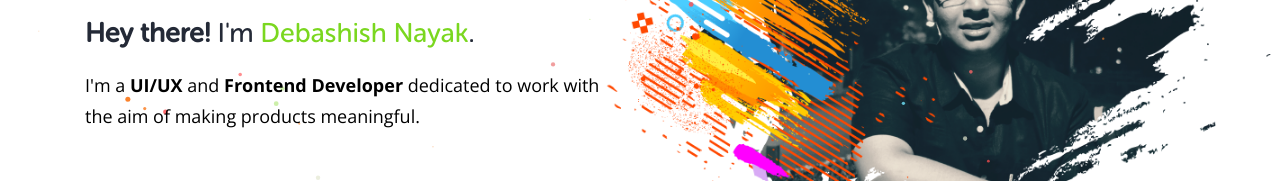
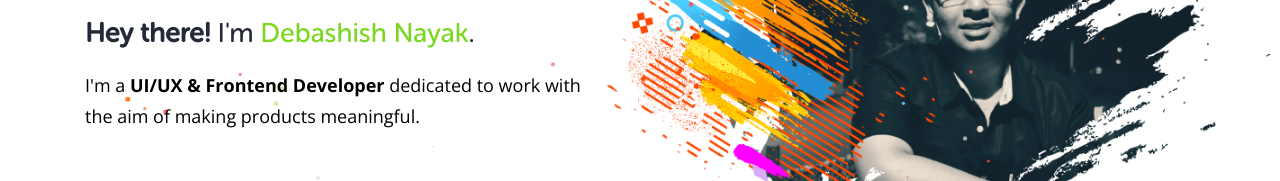
Before and after one commit to theindianotaku/portfolio-old, a plain HTML site: page index.html in a window 1280 px wide. Shown: the part 318-499 px from the top of the page. Drawn offline with nearby package versions, Linux system fonts and the light colour scheme; files whose address does not match are found by name.

```diff
--- a/index.html
+++ b/index.html
@@ -64,7 +64,7 @@
 			<div class="row">
 				<div class="col-md-6">
 					<h3>Hey there! <span class="normal">I'm <span class="accent">Debashish Nayak</span>.</span></h3>
-					<p>I'm a <strong>UI/UX</strong> and <strong>Frontend Developer</strong> dedicated to work with the aim of making products meaningful.</p>
+					<p>I'm a <strong>UI/UX & Frontend Developer</strong> dedicated to work with the aim of making products meaningful.</p>
 				</div>
 				<div class="col-md-6">
 
```
